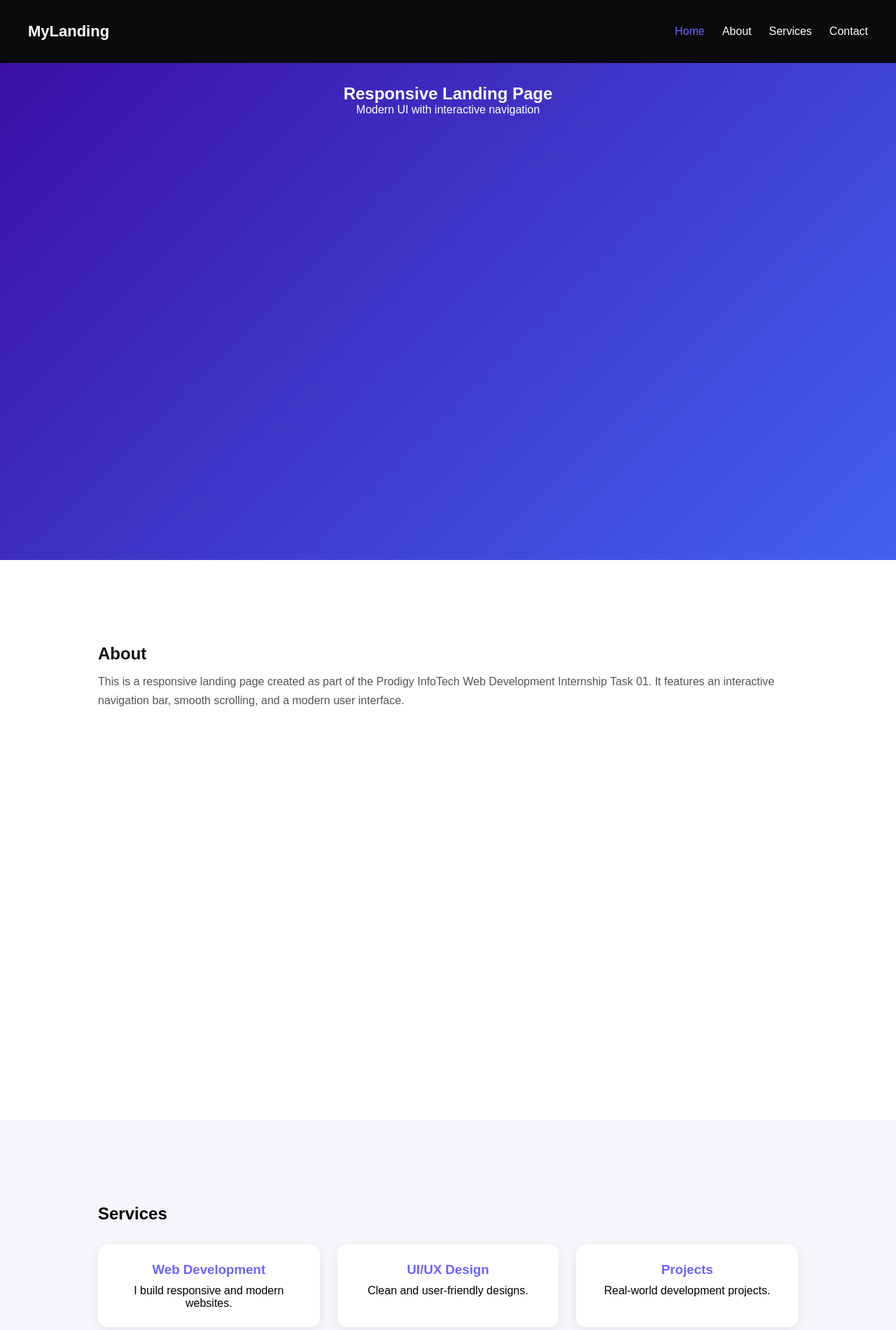
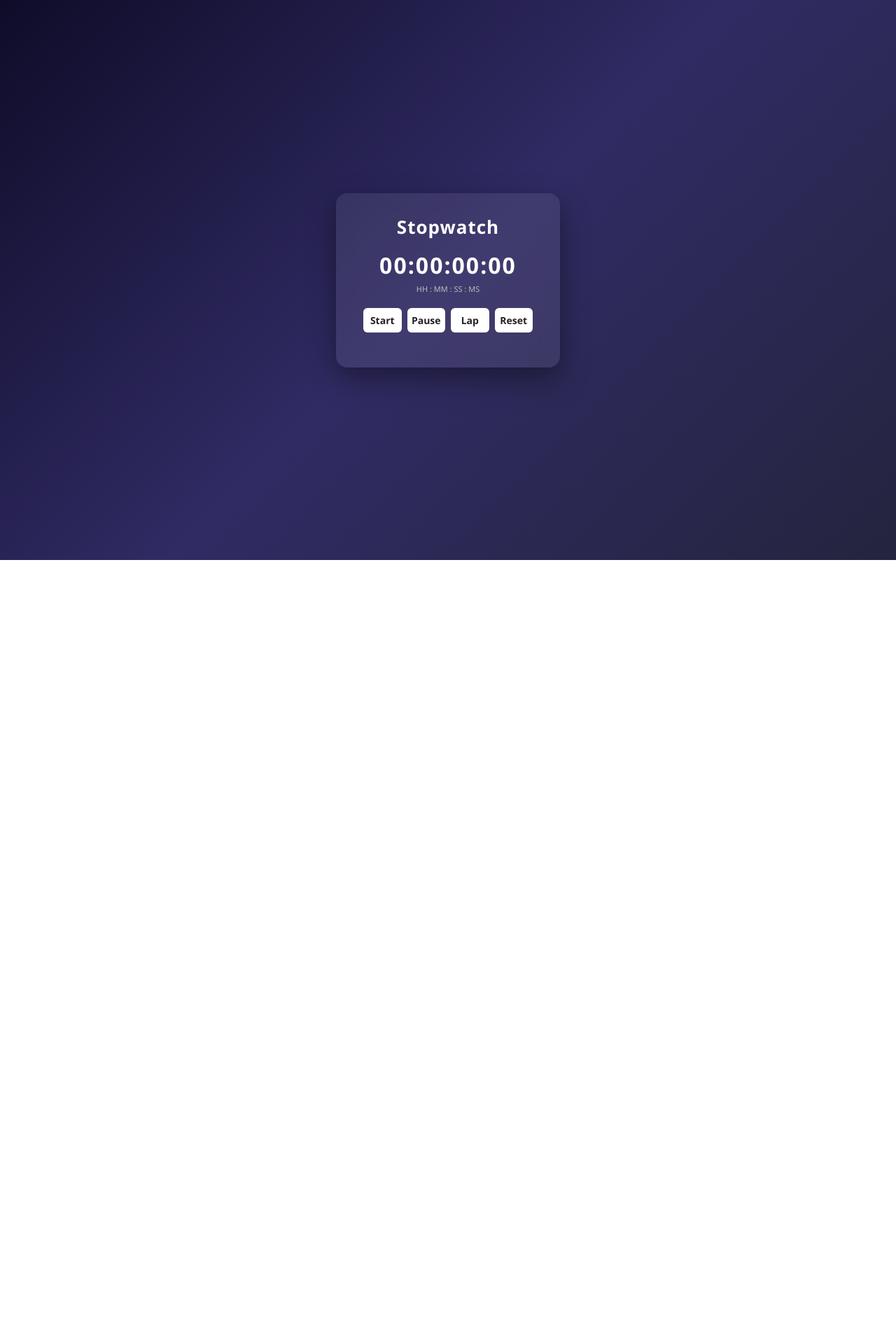
Before and after one commit to Kirtiratna2205/PRODIGY_WD_01, a plain HTML site: page index.html in a window 1280 px wide. Shown: the top 1900 px of the page at 70% size. After the commit the page ends 800 px from the top, so only its background shows below. Drawn offline with Linux system fonts and the light colour scheme.

Commit message:
Add files via upload

```diff
--- a/index.html
+++ b/index.html
@@ -1,99 +1,29 @@
 <!DOCTYPE html>
 <html lang="en">
 <head>
-  <meta charset="UTF-8" />
-  <title>Responsive Landing Page</title>
-  <link rel="stylesheet" href="style.css" />
+  <meta charset="UTF-8">
+  <title>Stopwatch App</title>
+  <link rel="stylesheet" href="style.css">
 </head>
 <body>
 
-  <!-- ===== NAVBAR ===== -->
-  <nav id="navbar">
-    <div class="logo">MyLanding</div>
-    <ul class="nav-links">
-      <li><a href="#home" class="nav-link">Home</a></li>
-      <li><a href="#about" class="nav-link">About</a></li>
-      <li><a href="#services" class="nav-link">Services</a></li>
-      <li><a href="#contact" class="nav-link">Contact</a></li>
-    </ul>
-  </nav>
+  <div class="container">
+  <h1>Stopwatch</h1>
 
-  <!-- ===== HOME ===== -->
-  <section id="home" class="section hero">
-    <h1>Responsive Landing Page</h1>
-    <p>Modern UI with interactive navigation</p>
-  </section>
+  <div id="display">00:00:00:00</div>
+  <div class="format">HH : MM : SS : MS</div>
 
-  <!-- ===== ABOUT ===== -->
-  <section id="about" class="section light">
-    <div class="container">
-      <h2>About</h2>
-      <p>
-        This is a responsive landing page created as part of the Prodigy InfoTech
-        Web Development Internship Task 01. It features an interactive navigation
-        bar, smooth scrolling, and a modern user interface.
-      </p>
-    </div>
-  </section>
+  <div class="buttons">
+  <button onclick="startTimer()">Start</button>
+  <button onclick="pauseTimer()">Pause</button>
+  <button onclick="lapTime()">Lap</button>
+  <button onclick="resetTimer()">Reset</button>
+</div>
 
-  <!-- ===== SERVICES ===== -->
-  <section id="services" class="section gray">
-    <div class="container">
-      <h2>Services</h2>
 
-      <div class="service-cards">
-        <div class="card">
-          <h3>Web Development</h3>
-          <p>I build responsive and modern websites.</p>
-        </div>
+  <ul id="laps"></ul>
+</div>
 
-        <div class="card">
-          <h3>UI/UX Design</h3>
-          <p>Clean and user-friendly designs.</p>
-        </div>
-
-        <div class="card">
-          <h3>Projects</h3>
-          <p>Real-world development projects.</p>
-        </div>
-      </div>
-    </div>
-  </section>
-
-  <!-- ===== CONTACT ===== -->
-  <section id="contact" class="section light">
-    <div class="container">
-      <h2>Contact</h2>
-
-      <div class="contact-box">
-        <p>
-          📧 Email:
-          <a href="mailto:kirtiratnamakhare@gmail.com">
-            kirtiratnamakhare@gmail.com
-          </a>
-        </p>
-
-        <p>
-          💻 GitHub:
-          <a href="https://github.com/Kirtiratna2205" target="_blank">
-            github.com/Kirtiratna2205
-          </a>
-        </p>
-
-        <p>
-          🔗 LinkedIn:
-          <a href="https://www.linkedin.com/in/kirtiratna-makhare-aab4a1327/" target="_blank">
-            linkedin.com/in/kirtiratna-makhare
-          </a>
-        </p>
-      </div>
-    </div>
-  </section>
-
-  <!-- ===== FOOTER ===== -->
-  <footer>
-    © 2026 Kirtiratna Makhare | Prodigy InfoTech Internship Task
-  </footer>
 
   <script src="script.js"></script>
 </body>
--- a/script.js
+++ b/script.js
@@ -1,19 +1,53 @@
-const sections = document.querySelectorAll(".section");
-const navLinks = document.querySelectorAll(".nav-link");
+let timer = null;
+let milliseconds = 0;
+let running = false;
+let lapCount = 0;
 
-/* ===== ACTIVE LINK ON SCROLL ===== */
-window.addEventListener("scroll", () => {
-  let current = "";
+function formatTime(ms) {
+  let hrs = Math.floor(ms / 3600000);
+  let mins = Math.floor((ms % 3600000) / 60000);
+  let secs = Math.floor((ms % 60000) / 1000);
+  let millis = Math.floor((ms % 1000) / 10);
 
-  sections.forEach(section => {
-    const sectionTop = section.offsetTop - 120;
-    if (scrollY >= sectionTop) current = section.id;
-  });
+  return (
+    String(hrs).padStart(2, "0") + ":" +
+    String(mins).padStart(2, "0") + ":" +
+    String(secs).padStart(2, "0") + ":" +
+    String(millis).padStart(2, "0")
+  );
+}
 
-  navLinks.forEach(link => {
-    link.classList.remove("active");
-    if (link.getAttribute("href") === "#" + current) {
-      link.classList.add("active");
-    }
-  });
-});
+function startTimer() {
+  if (!running) {
+    running = true;
+    timer = setInterval(() => {
+      milliseconds += 10;
+      document.getElementById("display").innerText = formatTime(milliseconds);
+    }, 10);
+  }
+}
+
+function pauseTimer() {
+  running = false;
+  clearInterval(timer);
+}
+
+function resetTimer() {
+  running = false;
+  clearInterval(timer);
+  milliseconds = 0;
+  lapCount = 0;
+  document.getElementById("display").innerText = "00:00:00:00";
+  document.getElementById("laps").innerHTML = "";
+}
+
+function lapTime() {
+  if (running) {
+    lapCount++;
+
+    const lap = document.createElement("li");
+    lap.innerText = lapCount + ". " + formatTime(milliseconds);
+
+    document.getElementById("laps").appendChild(lap);
+  }
+}
--- a/style.css
+++ b/style.css
@@ -2,149 +2,105 @@
   margin: 0;
   padding: 0;
   box-sizing: border-box;
-  font-family: Arial, sans-serif;
+  font-family: "Segoe UI", sans-serif;
 }
 
-html {
-  scroll-behavior: smooth;
+body {
+  height: 100vh;
+  display: flex;
+  justify-content: center;
+  align-items: center;
+  background: linear-gradient(135deg, #0f0c29, #302b63, #24243e);
 }
 
-/* ===== NAVBAR ===== */
-nav {
-  position: fixed;
-  top: 0;
-  width: 100%;
-  height: 90px;
-  padding: 0 40px;
-  background: #0a0a0a;
+/* Card */
+.container {
+  background: rgba(255, 255, 255, 0.08);
+  backdrop-filter: blur(12px);
+  padding: 30px 35px;
+  border-radius: 16px;
+  text-align: center;
+  width: 320px;
+  color: #fff;
+  box-shadow: 0 15px 40px rgba(0, 0, 0, 0.4);
+}
+
+/* Title */
+.container h1 {
+  font-size: 26px;
+  margin-bottom: 10px;
+  letter-spacing: 1px;
+}
+
+/* Time display */
+#display {
+  font-size: 32px;
+  font-weight: bold;
+  margin: 15px 0 5px;
+  letter-spacing: 2px;
+}
+
+.format {
+  font-size: 11px;
+  color: #bbb;
+  margin-bottom: 20px;
+}
+
+/* Buttons */
+.buttons {
   display: flex;
   justify-content: space-between;
-  align-items: center;
-  z-index: 1000;
+  margin-bottom: 20px;
 }
 
-.logo {
-  color: white;
-  font-size: 22px;
-  font-weight: bold;
-}
-
-.nav-links {
-  list-style: none;
-  display: flex;
-  gap: 25px;
-}
-
-.nav-links a {
-  color: white;
-  text-decoration: none;
+.buttons button {
+  flex: 1;
+  margin: 0 4px;
+  padding: 8px 0;
+  border: none;
+  border-radius: 6px;
+  background: #fff;
+  color: #222;
+  font-size: 14px;
+  font-weight: 600;
+  cursor: pointer;
   transition: 0.3s;
 }
 
-.nav-links a:hover,
-.nav-links a.active {
-  color: #6c63ff;
+.buttons button:hover {
+  background: #ffcc70;
+  transform: translateY(-2px);
 }
 
-/* ===== SECTIONS ===== */
-.section {
-  min-height: 100vh;
-  padding: 120px 40px 60px;
-
-  /* 🔥 FIX FOR EXTRA SPACE */
-  scroll-margin-top: 90px;
+/* Lap list */
+#laps {
+  list-style: none;
+  max-height: 150px;
+  overflow-y: auto;
+  padding-right: 5px;
 }
 
-.hero {
-  background: linear-gradient(135deg, #3a0ca3, #4361ee);
-  color: white;
-  text-align: center;
+#laps li {
+  background: rgba(255, 255, 255, 0.12);
+  margin: 6px 0;
+  padding: 6px 10px;
+  border-radius: 6px;
+  font-size: 13px;
+  text-align: left;
 }
 
-.light {
-  background: #ffffff;
-  color: #111;
+/* Scrollbar */
+#laps::-webkit-scrollbar {
+  width: 5px;
+}
+#laps::-webkit-scrollbar-thumb {
+  background: #ffcc70;
+  border-radius: 10px;
 }
 
-.gray {
-  background: #f5f7fb;
-}
-
-.container {
-  max-width: 1000px;
-  margin: auto;
-}
-
-/* ===== ABOUT ===== */
-#about p {
-  margin-top: 12px;
-  line-height: 1.7;
-  color: #555;
-}
-
-/* ===== SERVICES ===== */
-.service-cards {
-  display: grid;
-  grid-template-columns: repeat(auto-fit, minmax(220px, 1fr));
-  gap: 25px;
-  margin-top: 30px;
-}
-
-.card {
-  background: white;
-  padding: 25px;
-  border-radius: 14px;
-  box-shadow: 0 4px 15px rgba(0,0,0,0.08);
-  transition: 0.3s;
-  text-align: center;
-}
-
-.card:hover {
-  transform: translateY(-8px);
-  box-shadow: 0 10px 25px rgba(0,0,0,0.15);
-}
-
-.card h3 {
-  color: #6c63ff;
-  margin-bottom: 10px;
-}
-
-/* ===== CONTACT ===== */
-.contact-box {
-  margin-top: 20px;
-  background: #f9fafb;
-  padding: 25px;
-  border-radius: 12px;
-  max-width: 520px;
-}
-
-.contact-box p {
-  margin-bottom: 12px;
-  font-size: 16px;
-}
-
-.contact-box a {
-  color: #6c63ff;
-  text-decoration: none;
-  font-weight: 600;
-}
-
-.contact-box a:hover {
-  text-decoration: underline;
-}
-
-/* ===== FOOTER ===== */
-footer {
-  background: #0a0a0a;
-  color: white;
-  text-align: center;
-  padding: 15px;
-}
-
-/* ===== RESPONSIVE ===== */
-@media (max-width: 768px) {
-  .nav-links {
-    gap: 15px;
-    font-size: 14px;
+/* Mobile */
+@media (max-width: 400px) {
+  .container {
+    width: 90%;
   }
 }
```
